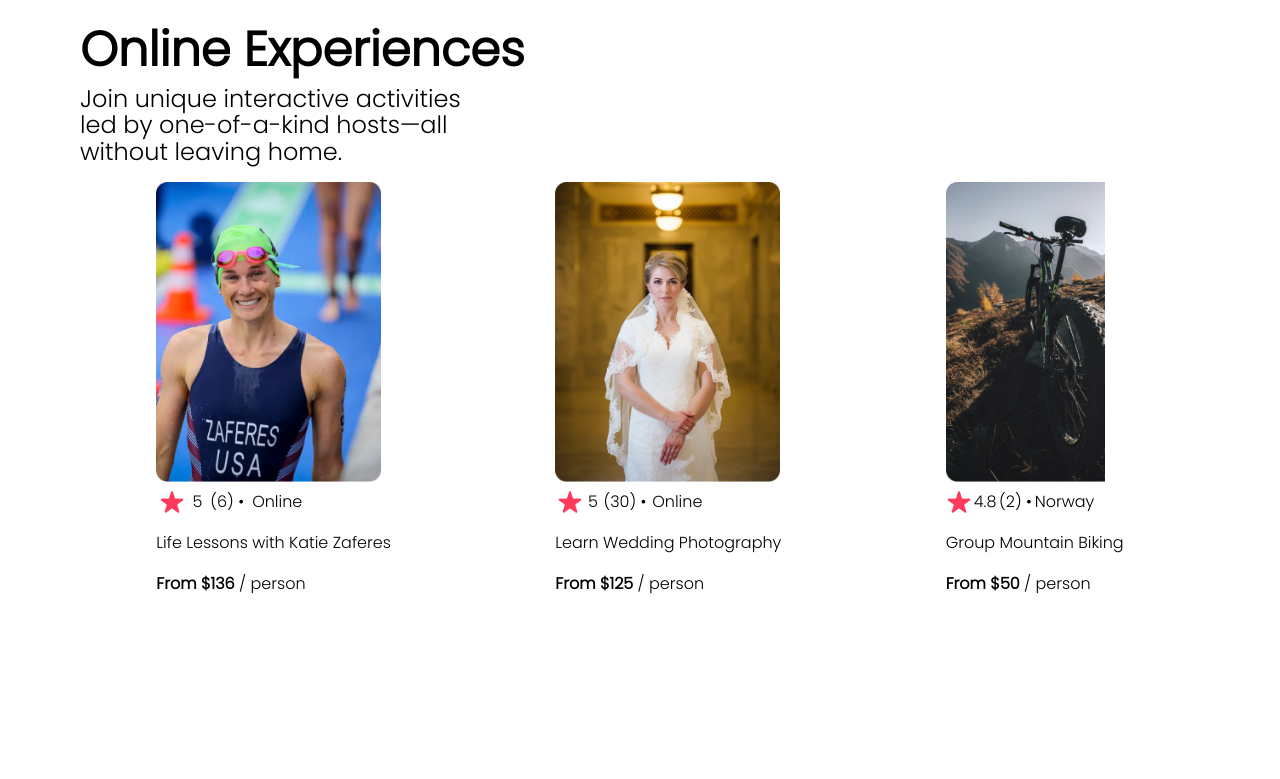
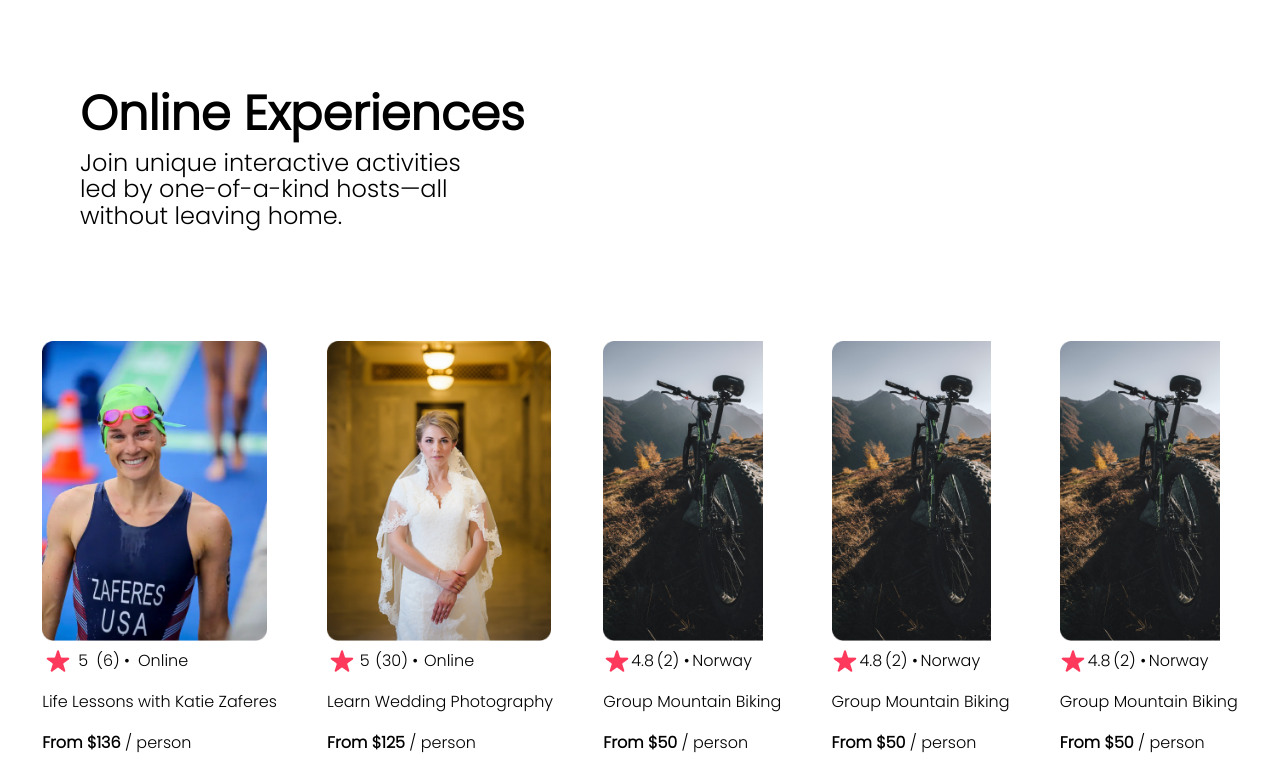
Before and after one commit to DustyDogCodex/Gasbnb, a React (Create React App) app: page / in a window 1280 px wide. Shown: the part 355-1134 px from the top of the page. Before the commit the page ends 975 px from the top, so only its background shows below. Built offline with nearby package versions, Linux system fonts and the light colour scheme.

Commit message:
added horizontal scroll to card-display.

```diff
--- a/src/App.css
+++ b/src/App.css
@@ -19,17 +19,14 @@ nav{
 
 /* styling for the content area that contains a grid of photos (MainPhotoGrid.js)*/
 .MainPhotoGrid{
-  height: 25vh;
+  padding-top: 2rem;
   display: flex;
   justify-content: center;
   align-items: center;
 }
 
-
-
 /* styling for the intro section */
 .intro{
-  height: 10vh;
   padding: 5rem;
 }
 
@@ -51,6 +48,8 @@ nav{
   display: flex;
   justify-content: space-evenly;
   align-items: center;
+  flex-wrap: nowrap;
+  overflow-x: scroll;
 }
 
 .activity-card{
--- a/src/Components/data.js
+++ b/src/Components/data.js
@@ -37,6 +37,32 @@ const data = [
         },
         location: "Norway",
         openSpots: 3,
+    },
+    {
+        id: 3,
+        title: "Group Mountain Biking",
+        description: "Experience the beautiful Norwegian landscape and meet new friends all while conquering rugged terrain on your mountain bike. (Bike provided!)",
+        price: 50,
+        coverImg: "mountain-bike.png",
+        stats: {
+            rating: 4.8,
+            reviewCount: 2
+        },
+        location: "Norway",
+        openSpots: 3,
+    },
+    {
+        id: 3,
+        title: "Group Mountain Biking",
+        description: "Experience the beautiful Norwegian landscape and meet new friends all while conquering rugged terrain on your mountain bike. (Bike provided!)",
+        price: 50,
+        coverImg: "mountain-bike.png",
+        stats: {
+            rating: 4.8,
+            reviewCount: 2
+        },
+        location: "Norway",
+        openSpots: 3,
     }
 ]
 
```
